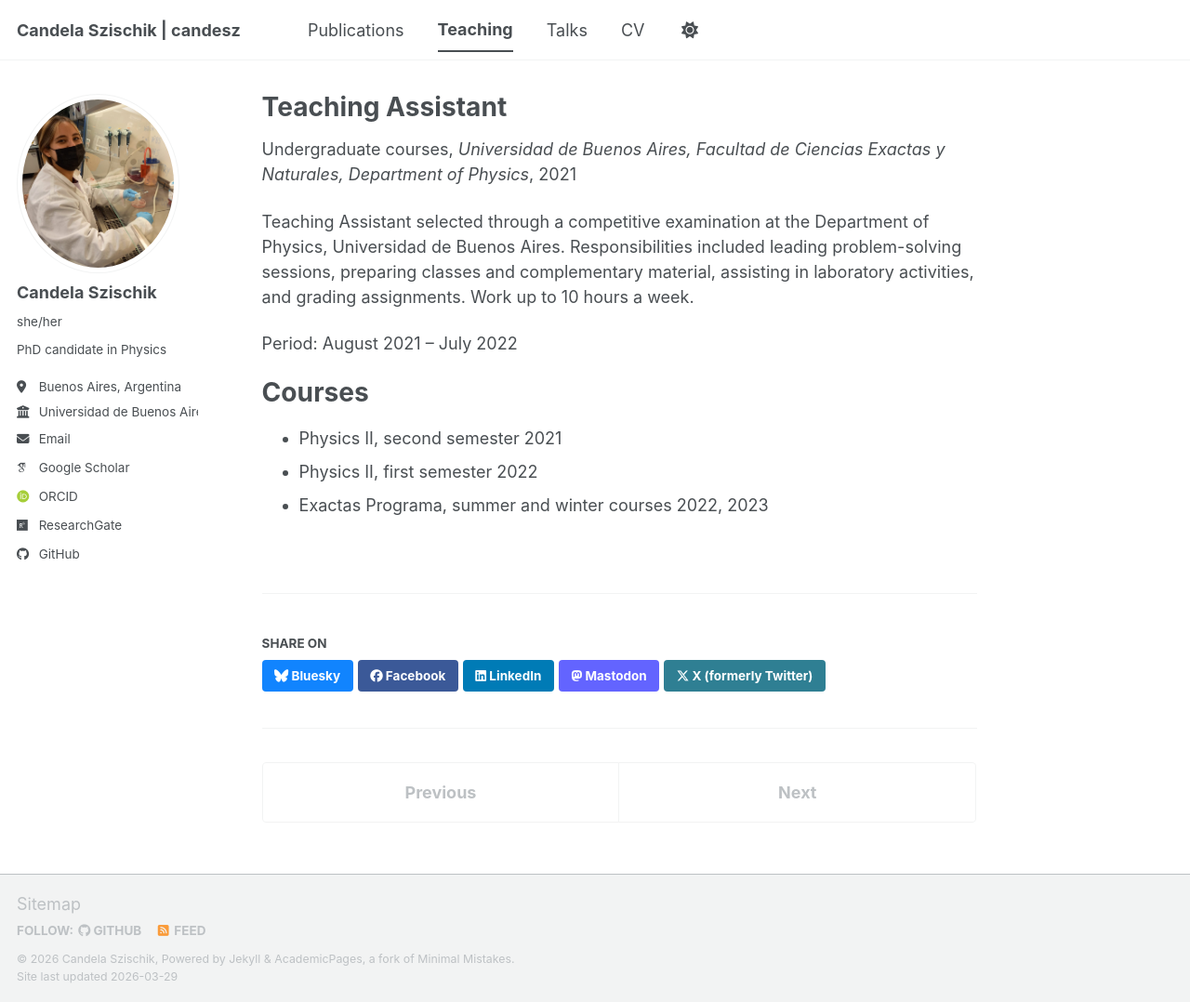
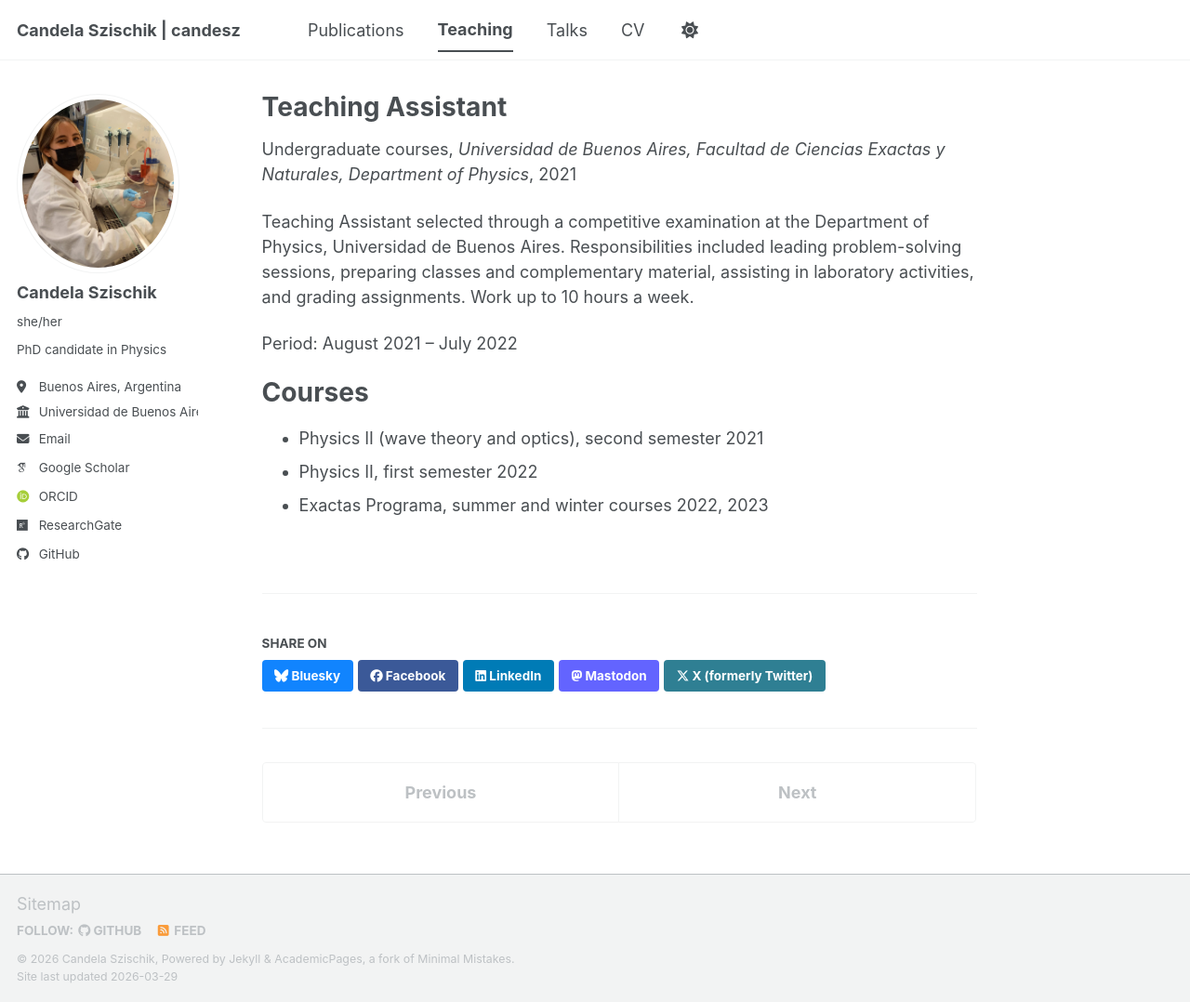
Before and after one commit to candesz/candelaszischik.github.io, a Jekyll site: the page built from _teaching/ay1.md, in a window 1280 px wide and 1078 px high. Shown: the whole window at 93% size. Built offline with Jekyll 4.4.1, drawn with Linux system fonts in a browser that asks for light colours; some web fonts are replaced; a script bundle is joined from its source files by our own code; library files that are not in the unit come from our copies.

Commit message:
Update ay1.md

```diff
--- a/_teaching/ay1.md
+++ b/_teaching/ay1.md
@@ -17,6 +17,6 @@ Period: August 2021 – July 2022
 Courses
 ======
 
-* Physics II, second semester 2021
+* Physics II (wave theory and optics), second semester 2021
 * Physics II, first semester 2022
 * Exactas Programa, summer and winter courses 2022, 2023
```
